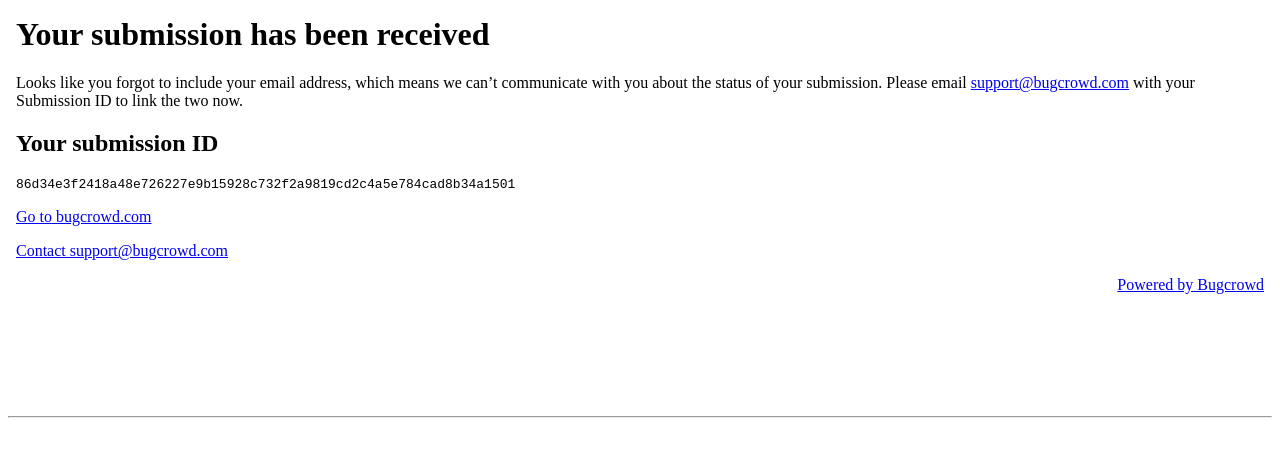
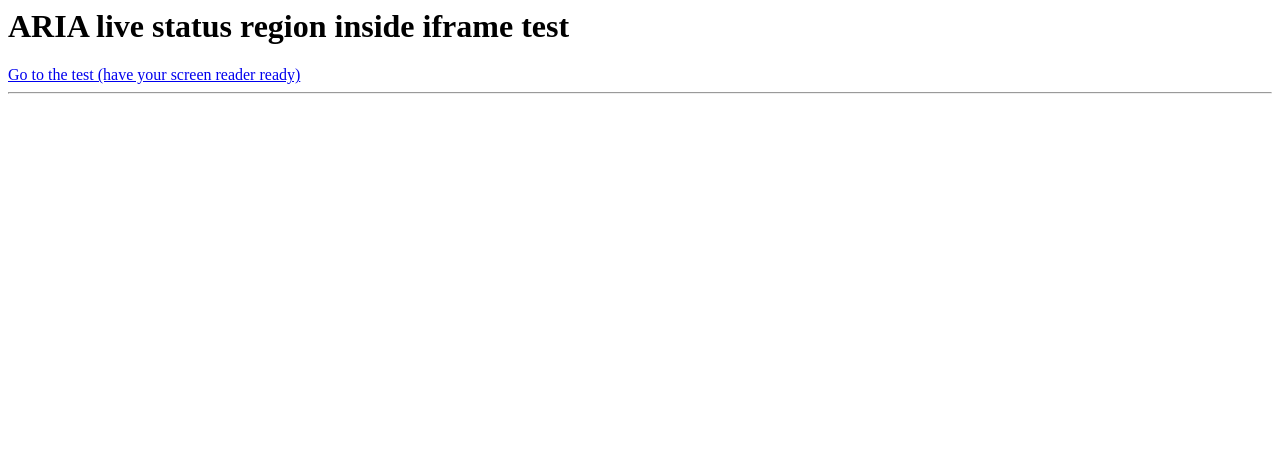
Before and after one commit to klepas/aria-live-status-iframe-test, a plain HTML site: page index.html in a window 1280 px wide. Drawn offline with Linux system fonts and the light colour scheme.

Commit message:
Split test up.

```diff
--- a/index.html
+++ b/index.html
@@ -1,11 +1,8 @@
  <html>
 <body>
 
-<div role="main" aria-live="polite">
-    <iframe name="foo" title="Security vulnerability submission form" src="iframe_status-msg.html" style="width:100%; height:400px; border:none; overflow:hidden">
-    </iframe>
-</div>
-
+    <h1>ARIA live status region inside iframe test</h1>
+    <a href="test.html">Go to the test (have your screen reader ready)</a>
 <hr>
 
 </body>
```
Also changed, not shown: test.html (added, +12 -0 lines).
